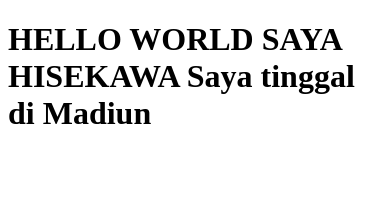
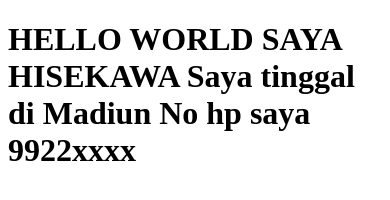
Before and after one commit to YutsuriHisekawa/yutsuri, a plain HTML site: page index.html in a window 390 px wide. Drawn offline with Linux system fonts and the light colour scheme.

Commit message:
add phone number

```diff
--- a/index.html
+++ b/index.html
@@ -6,6 +6,7 @@
 <body>
     <h1> HELLO WORLD
         SAYA HISEKAWA
-        Saya tinggal di Madiun</h1>
+        Saya tinggal di Madiun
+        No hp saya 9922xxxx</h1>
 </body>
 </html>
```
